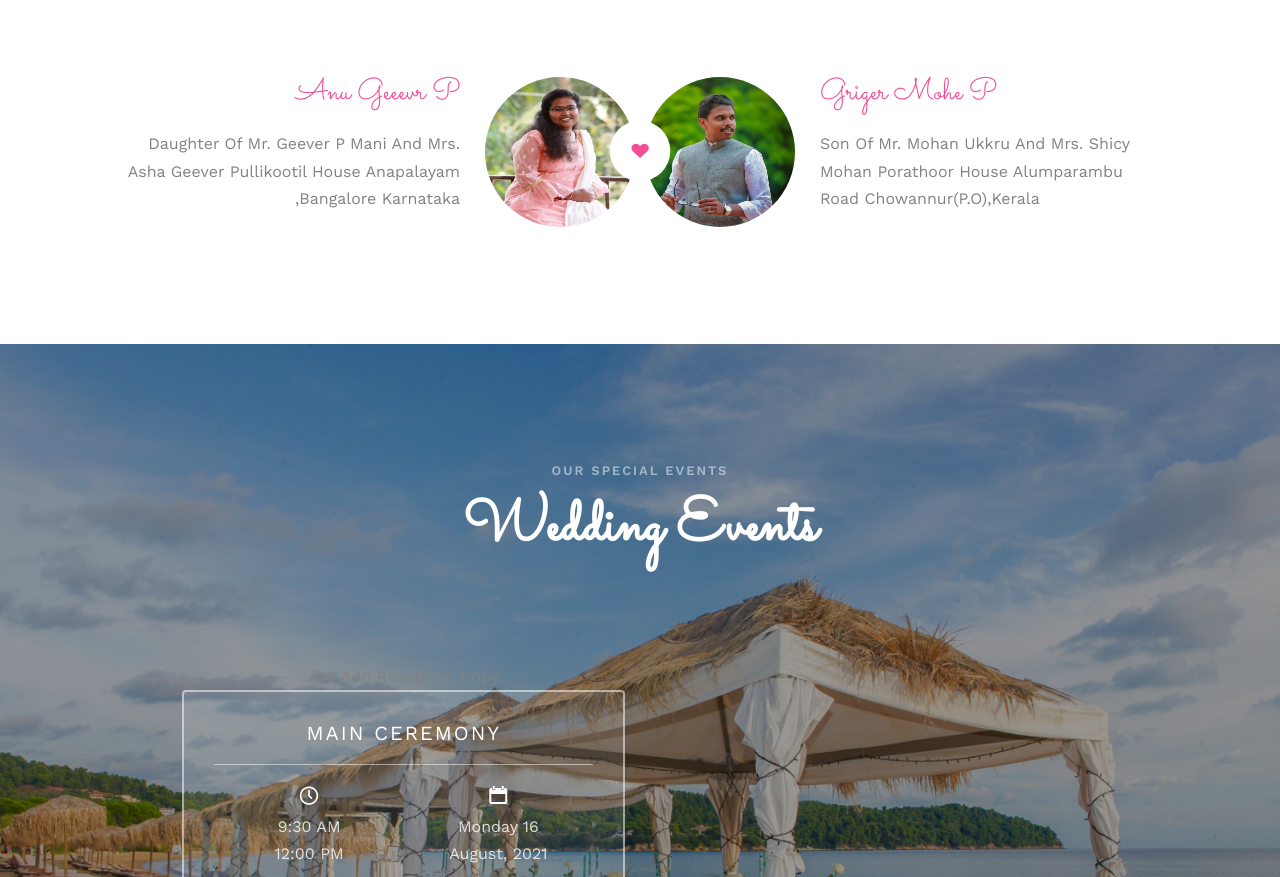
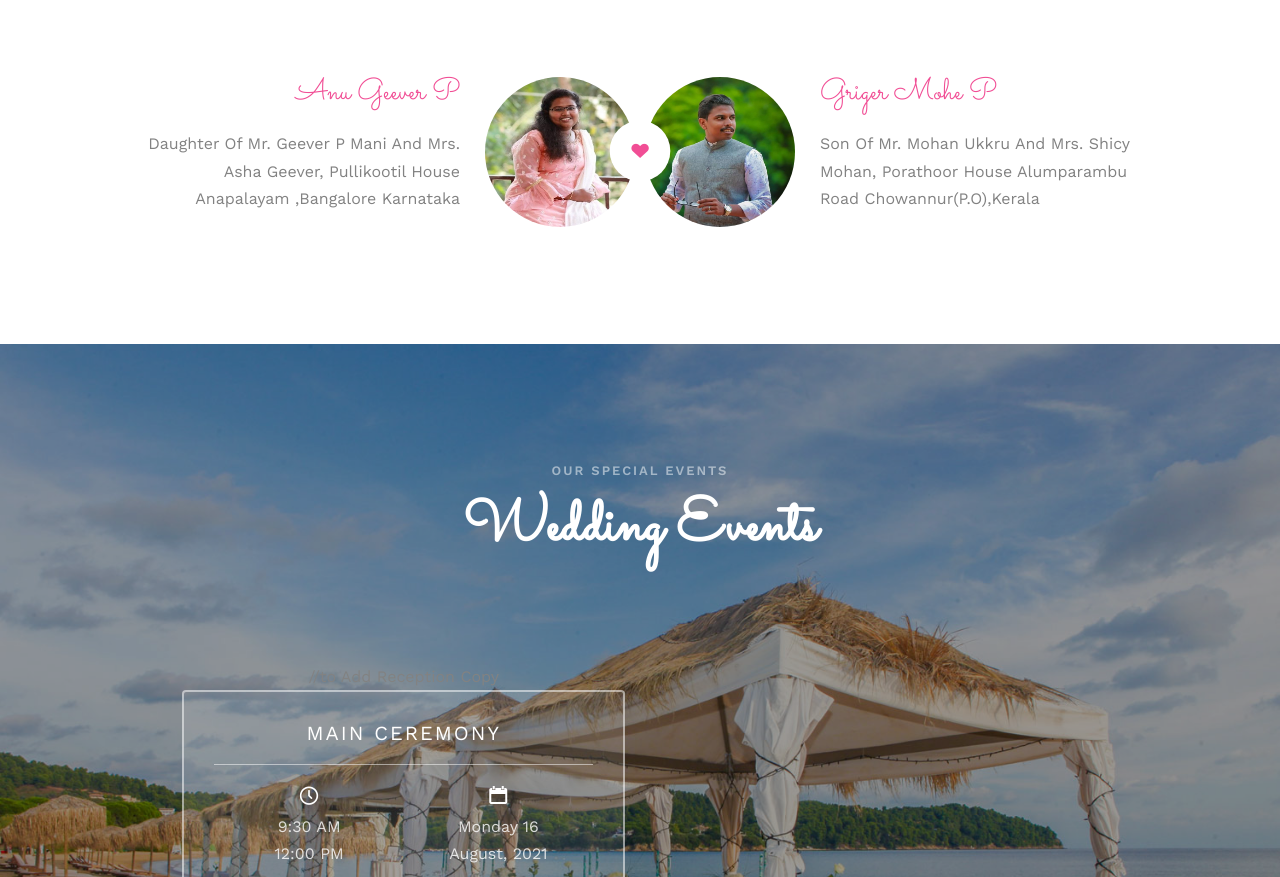
Before and after one commit to DennyJohnsonp/Anu.github.io, a plain HTML site: page index.html in a window 1280 px wide. Shown: the part 1208-2085 px from the top of the page. Drawn offline with nearby package versions, Linux system fonts and the light colour scheme; files whose address does not match are found by name.

```diff
--- a/index.html
+++ b/index.html
@@ -115,8 +115,8 @@
 						<img src="images/groom.jpg" alt="groom" class="img-responsive">
 					</div>
 					<div class="desc-groom">
-						<h3>Anu Geeevr P</h3>
-						<p>Daughter Of Mr. Geever P Mani And Mrs. Asha Geever Pullikootil House Anapalayam ,Bangalore Karnataka </p>
+						<h3>Anu Geever P</h3>
+						<p>Daughter Of Mr. Geever P Mani And Mrs. Asha Geever, Pullikootil House Anapalayam ,Bangalore Karnataka </p>
 					</div>
 				</div>
 				<p class="heart text-center"><i class="icon-heart2"></i></p>
@@ -126,7 +126,7 @@
 					</div>
 					<div class="desc-bride">
 						<h3>Griger Mohe P</h3>
-						<p>Son Of Mr. Mohan Ukkru And Mrs. Shicy Mohan Porathoor House Alumparambu Road Chowannur(P.O),Kerala </p>
+						<p>Son Of Mr. Mohan Ukkru And Mrs. Shicy Mohan, Porathoor House Alumparambu Road Chowannur(P.O),Kerala </p>
 					</div>
 				</div>
 			</div>
```
Also changed, not shown: images/couple-1.jpg.
